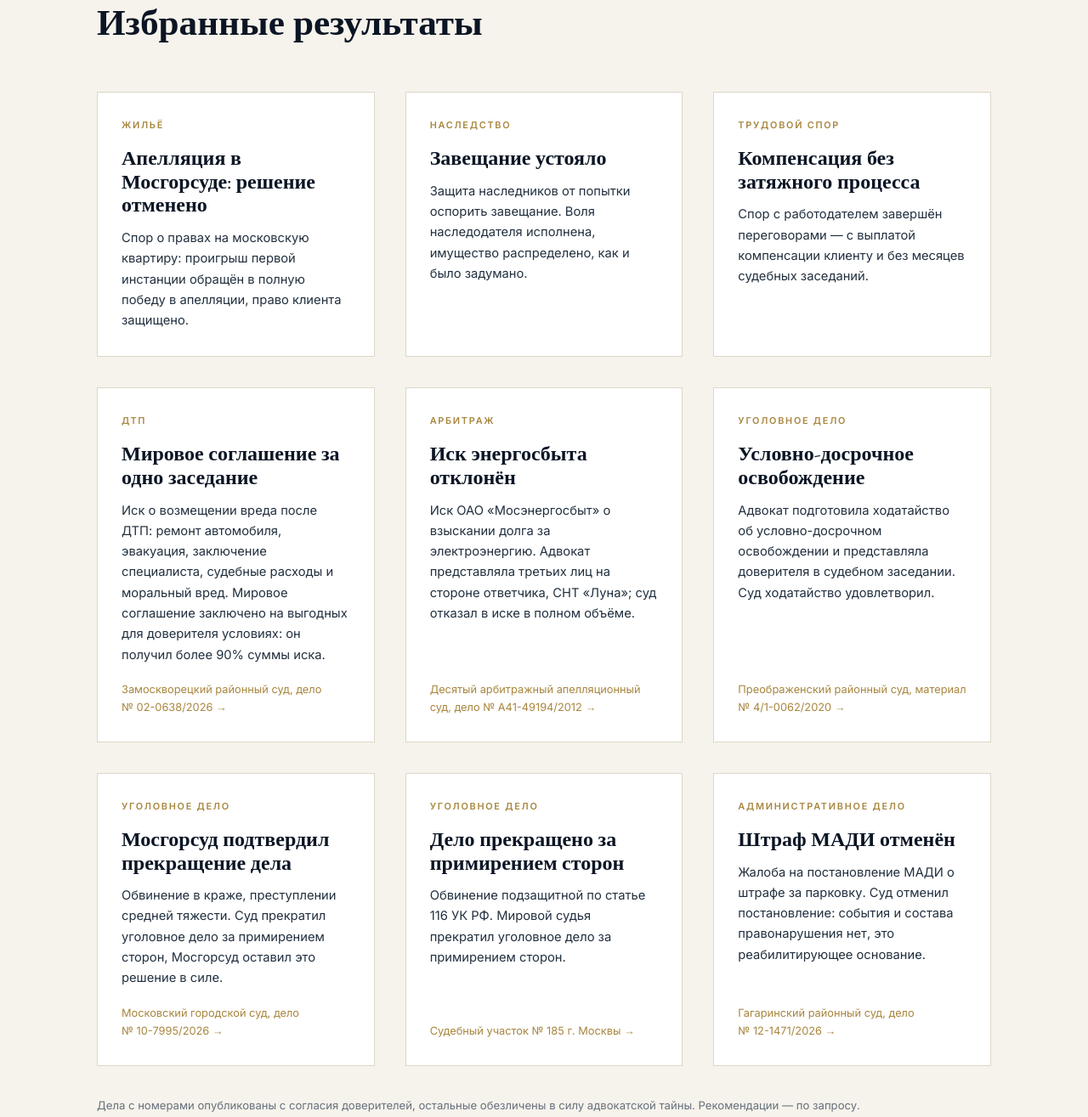
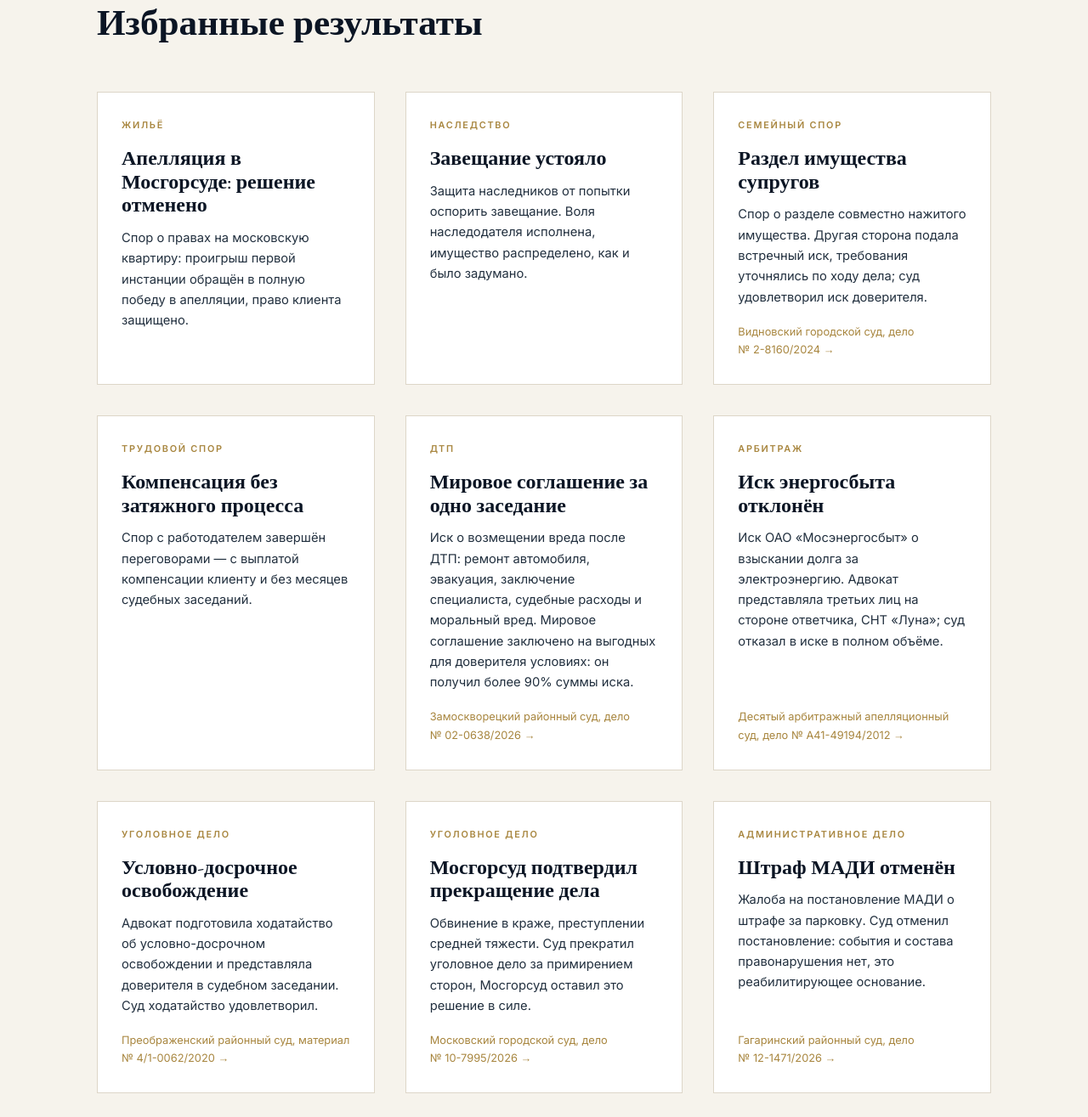
Before and after one commit to Legard525/lawyer-site, a plain HTML site: page ru/index.html in a window 1280 px wide. Shown: the part 3494-4809 px from the top of the page at 85% size. Drawn offline with nearby package versions, Linux system fonts and the light colour scheme.

Commit message:
Results: swap the art. 116 card for a family case (Vidnoe 2-8160/2024)
Division of marital property, claim granted 12.07.2024. Cards regrouped:
civil cases first (family in the top row), criminal and administrative last.

Co-Authored-By: Claude Opus 5.5 <noreply@anthropic.com>

```diff
--- a/ru/index.html
+++ b/ru/index.html
@@ -165,6 +165,12 @@
           <p>Защита наследников от попытки оспорить завещание. Воля наследодателя исполнена, имущество распределено, как и было задумано.</p>
         </div>
         <div class="result reveal">
+          <span class="result-tag">Семейный спор</span>
+          <h3>Раздел имущества супругов</h3>
+          <p>Спор о разделе совместно нажитого имущества. Другая сторона подала встречный иск, требования уточнялись по ходу дела; суд удовлетворил иск доверителя.</p>
+          <a class="result-source" href="https://vidnoe.mo.sudrf.ru/modules.php?name=sud_delo&amp;srv_num=1&amp;name_op=case&amp;case_id=1207608353&amp;case_uid=4e714356-3bc7-49de-9b0a-1051a1ca8c5b&amp;delo_id=1540005" target="_blank" rel="noopener">Видновский городской суд, дело <span class="nowrap">№&nbsp;2-8160/2024</span> →</a>
+        </div>
+        <div class="result reveal">
           <span class="result-tag">Трудовой спор</span>
           <h3>Компенсация без затяжного процесса</h3>
           <p>Спор с работодателем завершён переговорами — с выплатой компенсации клиенту и без месяцев судебных заседаний.</p>
@@ -192,12 +198,6 @@
           <h3>Мосгорсуд подтвердил прекращение дела</h3>
           <p>Обвинение в краже, преступлении средней тяжести. Суд прекратил уголовное дело за примирением сторон, Мосгорсуд оставил это решение в силе.</p>
           <a class="result-source" href="https://mos-gorsud.ru/mgs/services/cases/appeal-criminal/details/84b291e0-324a-11f1-9906-5ff05a142d7d" target="_blank" rel="noopener">Московский городской суд, дело <span class="nowrap">№&nbsp;10-7995/2026</span> →</a>
-        </div>
-        <div class="result reveal">
-          <span class="result-tag">Уголовное дело</span>
-          <h3>Дело прекращено за примирением сторон</h3>
-          <p>Обвинение подзащитной по статье 116 УК РФ. Мировой судья прекратил уголовное дело за примирением сторон.</p>
-          <a class="result-source" href="https://mos-sud.ru/185/cases/criminal/details/59f5f9c2-d348-49fd-a4c9-7a78a7b61935" target="_blank" rel="noopener">Судебный участок <span class="nowrap">№&nbsp;185</span> г.&nbsp;Москвы →</a>
         </div>
         <div class="result reveal">
           <span class="result-tag">Административное дело</span>
```
Also changed, not shown: en/index.html (+6 -6 lines).
